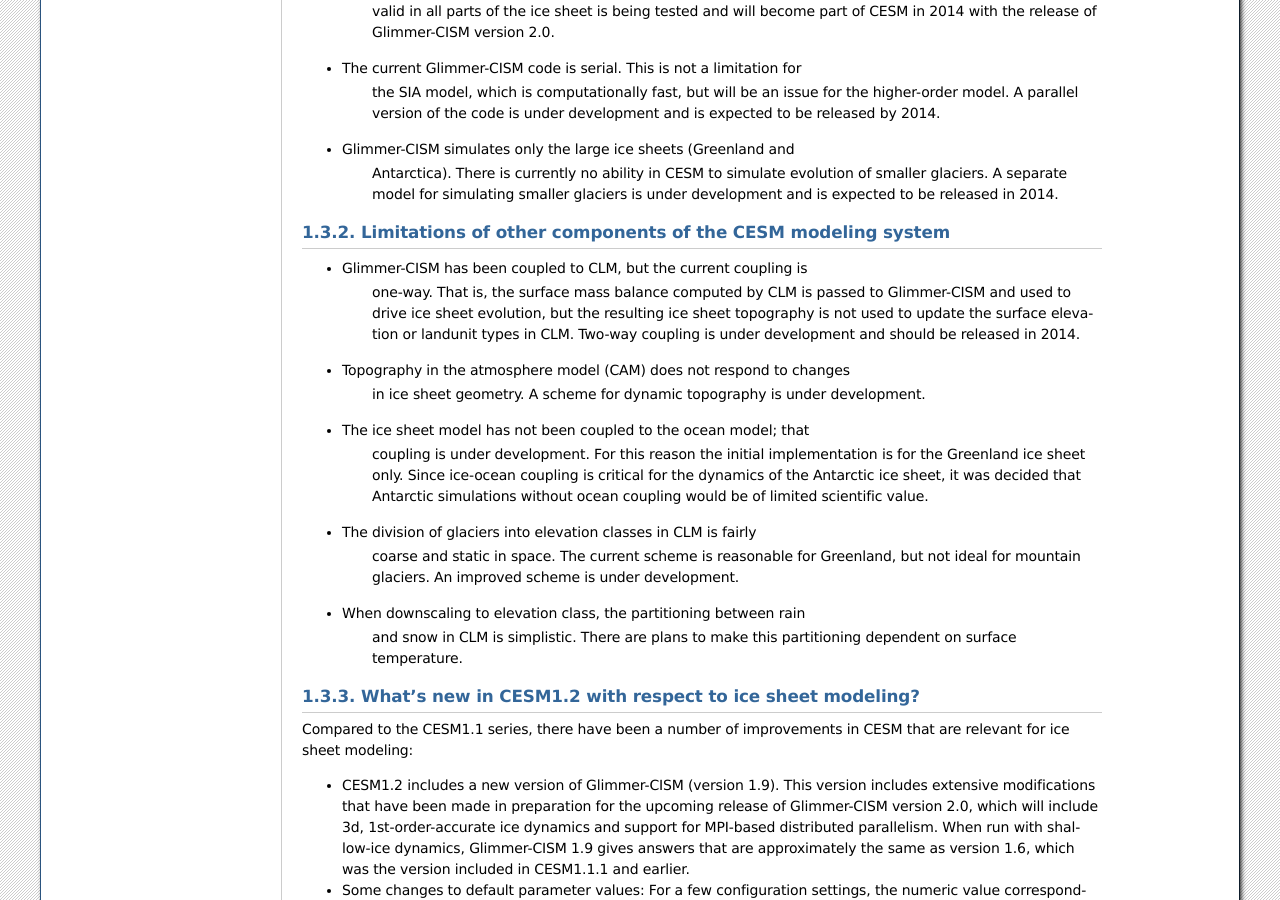
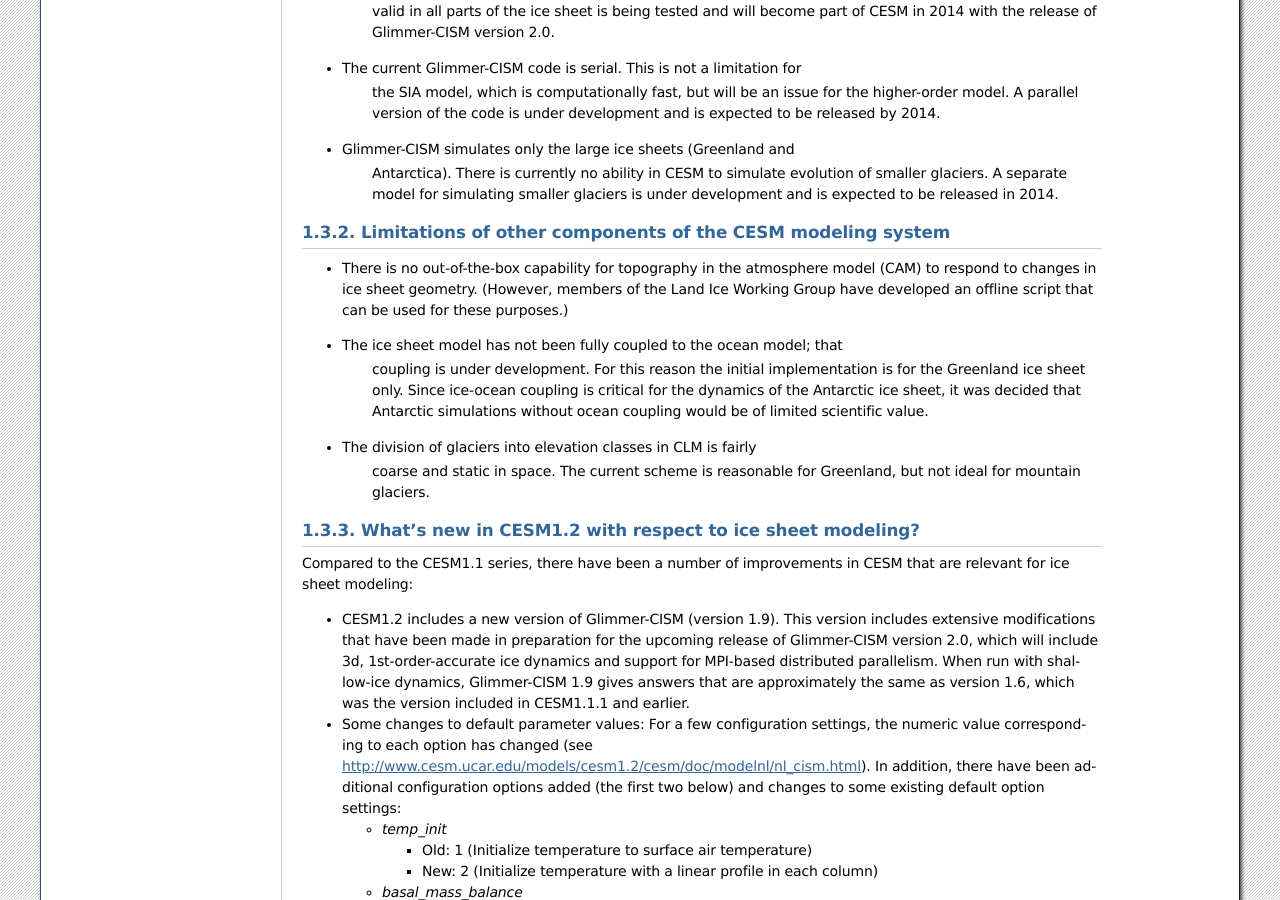
Before and after one commit to ESCOMP/CISM-wrapper, a Sphinx documentation site: the page built from doc/source/users_guide/introduction.rst, in a window 1280 px wide and 900 px high, scrolled down 2471 px. Built offline with Sphinx 7.4.7, drawn with Linux system fonts in a browser that asks for light colours.

Commit message:
Remove some no-longer-true limitations

```diff
--- a/doc/source/users_guide/introduction.rst
+++ b/doc/source/users_guide/introduction.rst
@@ -196,18 +196,11 @@
 Limitations of other components of the CESM modeling system
 -----------------------------------------------------------
 
--  Glimmer-CISM has been coupled to CLM, but the current coupling is
-       one-way. That is, the surface mass balance computed by CLM is
-       passed to Glimmer-CISM and used to drive ice sheet evolution, but
-       the resulting ice sheet topography is not used to update the
-       surface elevation or landunit types in CLM. Two-way coupling is
-       under development and should be released in 2014.
+- There is no out-of-the-box capability for topography in the atmosphere model (CAM) to
+  respond to changes in ice sheet geometry. (However, members of the Land Ice Working
+  Group have developed an offline script that can be used for these purposes.)
 
--  Topography in the atmosphere model (CAM) does not respond to changes
-       in ice sheet geometry. A scheme for dynamic topography is under
-       development.
-
--  The ice sheet model has not been coupled to the ocean model; that
+-  The ice sheet model has not been fully coupled to the ocean model; that
        coupling is under development. For this reason the initial
        implementation is for the Greenland ice sheet only. Since
        ice-ocean coupling is critical for the dynamics of the Antarctic
@@ -216,12 +209,7 @@
 
 -  The division of glaciers into elevation classes in CLM is fairly
        coarse and static in space. The current scheme is reasonable for
-       Greenland, but not ideal for mountain glaciers. An improved
-       scheme is under development.
-
--  When downscaling to elevation class, the partitioning between rain
-       and snow in CLM is simplistic. There are plans to make this
-       partitioning dependent on surface temperature.
+       Greenland, but not ideal for mountain glaciers.
 
 What’s new in CESM1.2 with respect to ice sheet modeling?
 ---------------------------------------------------------
```
